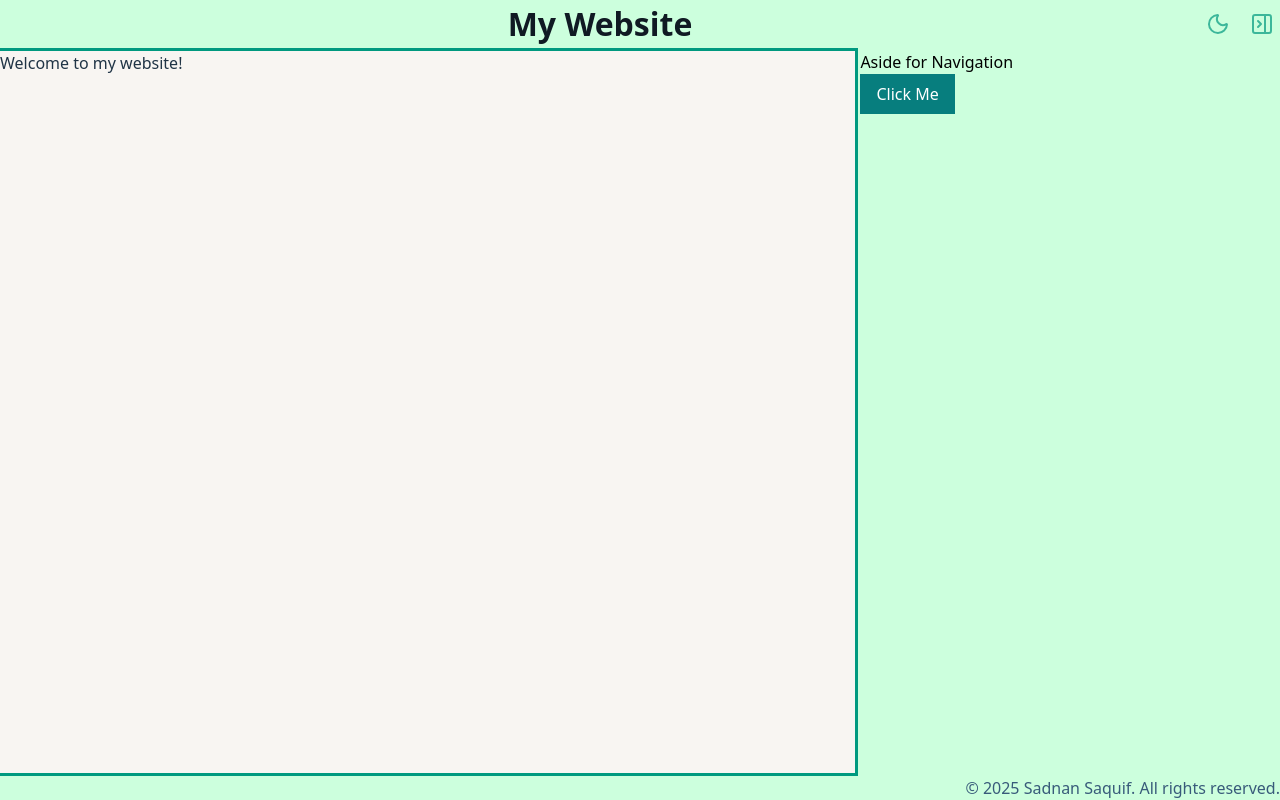
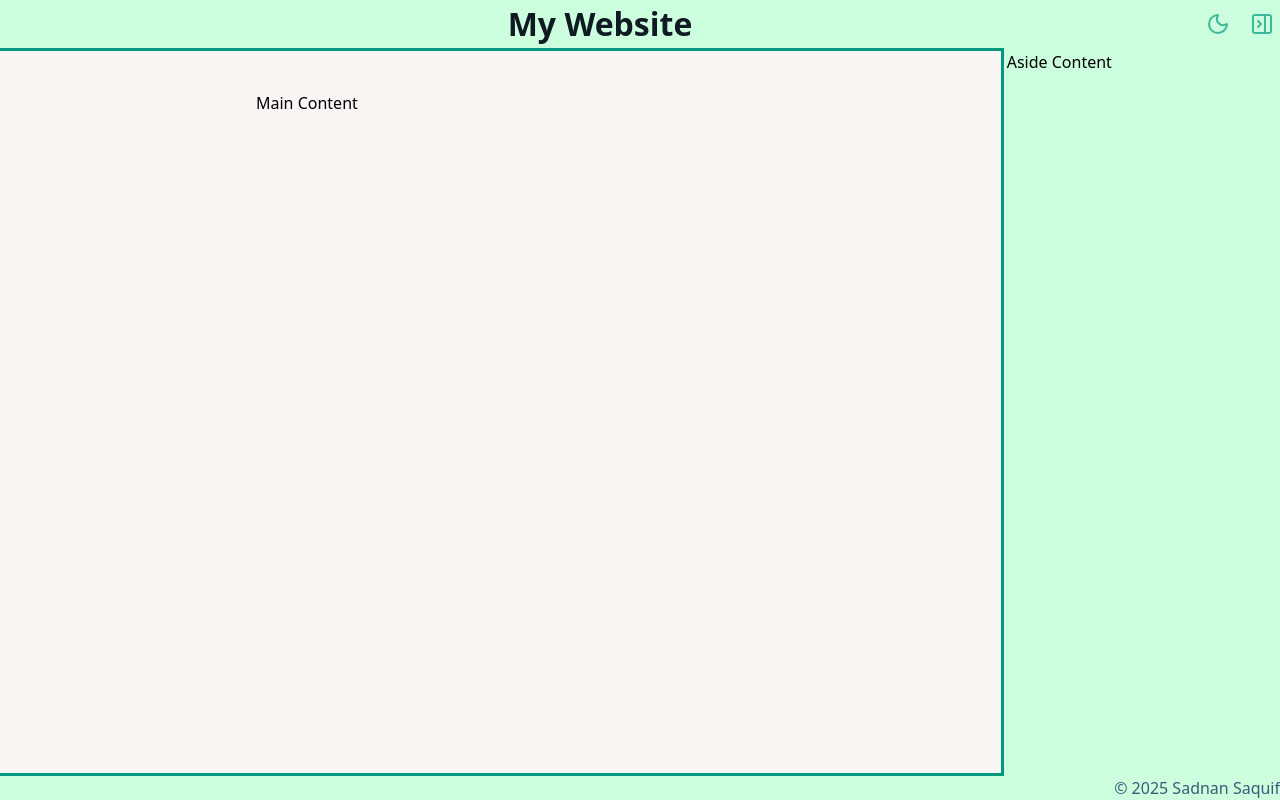
Before and after one commit to SSaquif/SSaquif.github.io, a React (Vite) app: page / in a window 1280 px wide. Built offline with nearby package versions, Linux system fonts and the light colour scheme.

Commit message:
Few Changes - added Outlets - files renamed

```diff
--- /dev/null
+++ b/src/components/Portfolio.tsx
@@ -0,0 +1,18 @@
+import { useOutletContext } from "react-router-dom";
+
+function Portfolio() {
+  const { slot } = useOutletContext<{
+    slot: "main" | "aside" | "mobileDrawer";
+  }>();
+  console.log("Current slot:", slot);
+
+  return (
+    <>
+      {slot === "main" && <div>Main Content</div>}
+      {slot === "aside" && <div>Aside Content</div>}
+      {slot === "mobileDrawer" && <div>Mobile Drawer Content</div>}
+    </>
+  );
+}
+
+export default Portfolio;
--- /dev/null
+++ b/src/components/Text.tsx
@@ -0,0 +1,5 @@
+import { styled } from "../stitches.config";
+
+export const Text = styled("p", {
+  color: "$primaryText",
+});
--- a/src/main.tsx
+++ b/src/main.tsx
@@ -1,15 +1,22 @@
 import { StrictMode } from "react";
 import { createRoot } from "react-dom/client";
 import "./index.css";
-import App from "./App.tsx";
+import HomeLayout from "./routes/HomeLayout.tsx";
+import Portfolio from "./components/Portfolio.tsx";
 import { createBrowserRouter, RouterProvider } from "react-router-dom";
 import Notfound from "./routes/NotFound.tsx";
 
 const router = createBrowserRouter([
   {
     path: "/",
-    element: <App />,
+    element: <HomeLayout />,
     errorElement: <Notfound />,
+    children: [
+      {
+        index: true,
+        element: <Portfolio />,
+      },
+    ],
   },
 ]);
 
--- a/src/App.tsx
+++ b/src/routes/HomeLayout.tsx
@@ -1,5 +1,6 @@
 import { useState } from "react";
-import { styled, darkTheme } from "./stitches.config";
+import { Outlet } from "react-router-dom";
+import { styled, darkTheme } from "../stitches.config";
 import {
   StyledPanelRightOpen as PanelRightOpen,
   StyledPanelRightClose as PanelRightClose,
@@ -7,9 +8,9 @@ import {
   StyledSquareX as SquareX,
   StyledSun as Sun,
   StyledMoon as Moon,
-} from "./components/Icons";
+} from "../components/Icons";
 
-function App() {
+function HomeLayout() {
   const [asideOpen, setAsideOpen] = useState(true);
   const [navOpen, setNavOpen] = useState(false);
   const [darkMode, setDarkMode] = useState(false);
@@ -34,17 +35,14 @@ function App() {
       </Header>
       <Middle>
         <Main expanded={!asideOpen}>
-          <Text>Welcome to my website!</Text>
+          <Outlet context={{ slot: "main" }} />
         </Main>
         <Aside open={asideOpen}>
-          <p>Aside for Navigation</p>
-          <Button>Click Me</Button>
+          <Outlet context={{ slot: "aside" }} />
         </Aside>
       </Middle>
       <Footer>
-        <CopyrightText>
-          © 2025 Sadnan Saquif. All rights reserved.
-        </CopyrightText>
+        <CopyrightText>© 2025 Sadnan Saquif</CopyrightText>
       </Footer>
 
       {/* Mobile Drawer */}
@@ -52,7 +50,7 @@ function App() {
         <ThemeToggleMobile onClick={() => setDarkMode(!darkMode)}>
           {darkMode ? <Sun /> : <Moon />}
         </ThemeToggleMobile>
-        <p>Mobile navigation</p>
+        <Outlet context={{ slot: "mobileDrawer" }} />
       </NavDrawer>
     </Container>
   );
@@ -108,6 +106,8 @@ const Main = styled("main", {
   borderLeft: "none",
   transition: "flex 0.5s ease, border 0.5s ease",
   background: "$primaryBackground",
+  // Might move this into a Outlet container
+  padding: "2.5rem 20%",
 
   variants: {
     expanded: {
@@ -125,10 +125,6 @@ const Main = styled("main", {
   "@mobileAndDown": {
     borderRight: "none",
   },
-});
-
-const Text = styled("p", {
-  color: "$primaryText",
 });
 
 const AsideButton = styled("button", {
@@ -165,18 +161,6 @@ const Aside = styled("aside", {
 
   "@mobileAndDown": {
     display: "none", // hide aside on mobile devices
-  },
-});
-
-const Button = styled("button", {
-  padding: "0.5rem 1rem",
-  background: "$button",
-  color: "$buttonText",
-  border: "none",
-  cursor: "pointer",
-  "&:hover": {
-    backgroundColor: "$highlight",
-    color: "$highlightText",
   },
 });
 
@@ -250,4 +234,4 @@ const NavDrawer = styled("nav", {
   },
 });
 
-export default App;
+export default HomeLayout;
```
Also changed, not shown: src/components/Button.tsx (added, +13 -0 lines), src/routes/Home.tsx (deleted).
